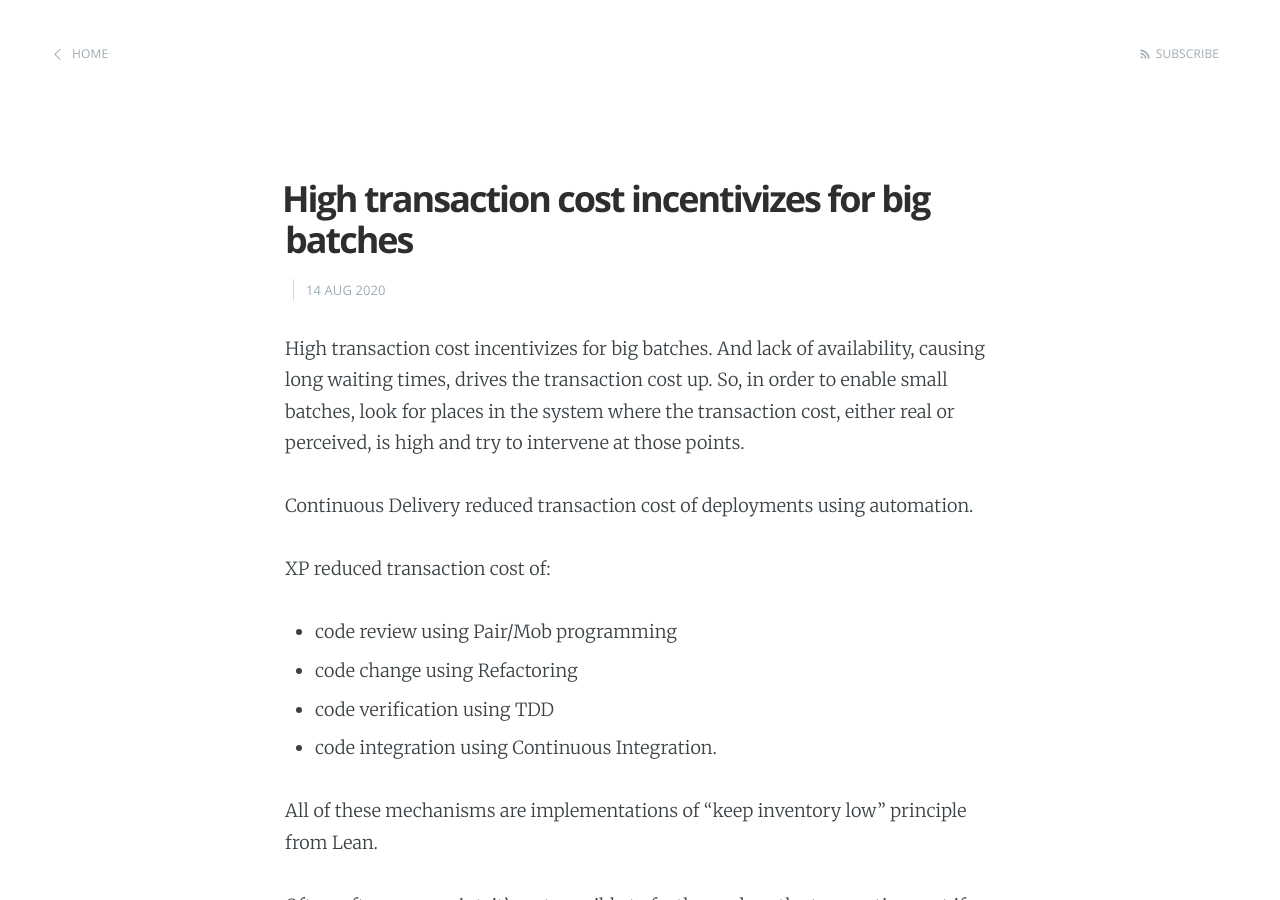
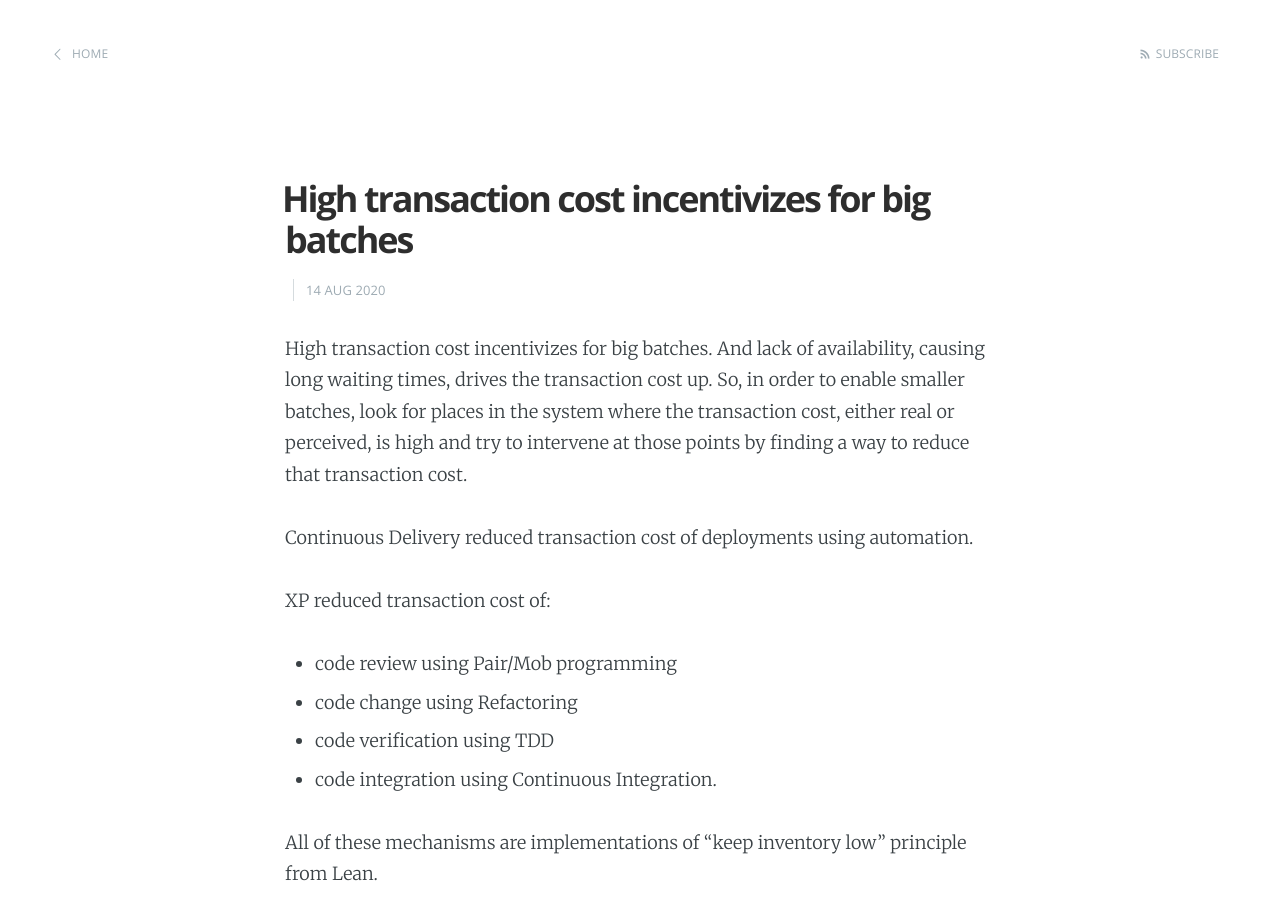
Before and after one commit to dragan-stepanovic/dragan-stepanovic.github.io, a Jekyll site: the page built from _posts/2020-08-14-big-batches-and-high-transaction-cost.md, in a window 1280 px wide and 900 px high. Built offline with Jekyll 4.4.1, drawn with Linux system fonts in a browser that asks for light colours; our own code applies the rules of GitHub Pages for plain Markdown files; comment, search, counter and statistics services are not loaded.

Commit message:
Update 2020-08-14-big-batches-and-high-transaction-cost.md

```diff
--- a/_posts/2020-08-14-big-batches-and-high-transaction-cost.md
+++ b/_posts/2020-08-14-big-batches-and-high-transaction-cost.md
@@ -3,8 +3,7 @@ title: High transaction cost incentivizes for big batches
 ---
 
 High transaction cost incentivizes for big batches. And lack of availability, causing long waiting times, drives the transaction cost up.
-So, in order to enable small batches, look for places in the system where the transaction cost, either real or perceived, is high and try to intervene at those points.
-
+So, in order to enable smaller batches, look for places in the system where the transaction cost, either real or perceived, is high and try to intervene at those points by finding a way to reduce that transaction cost.
 
 
 Continuous Delivery reduced transaction cost of deployments using automation.
```
